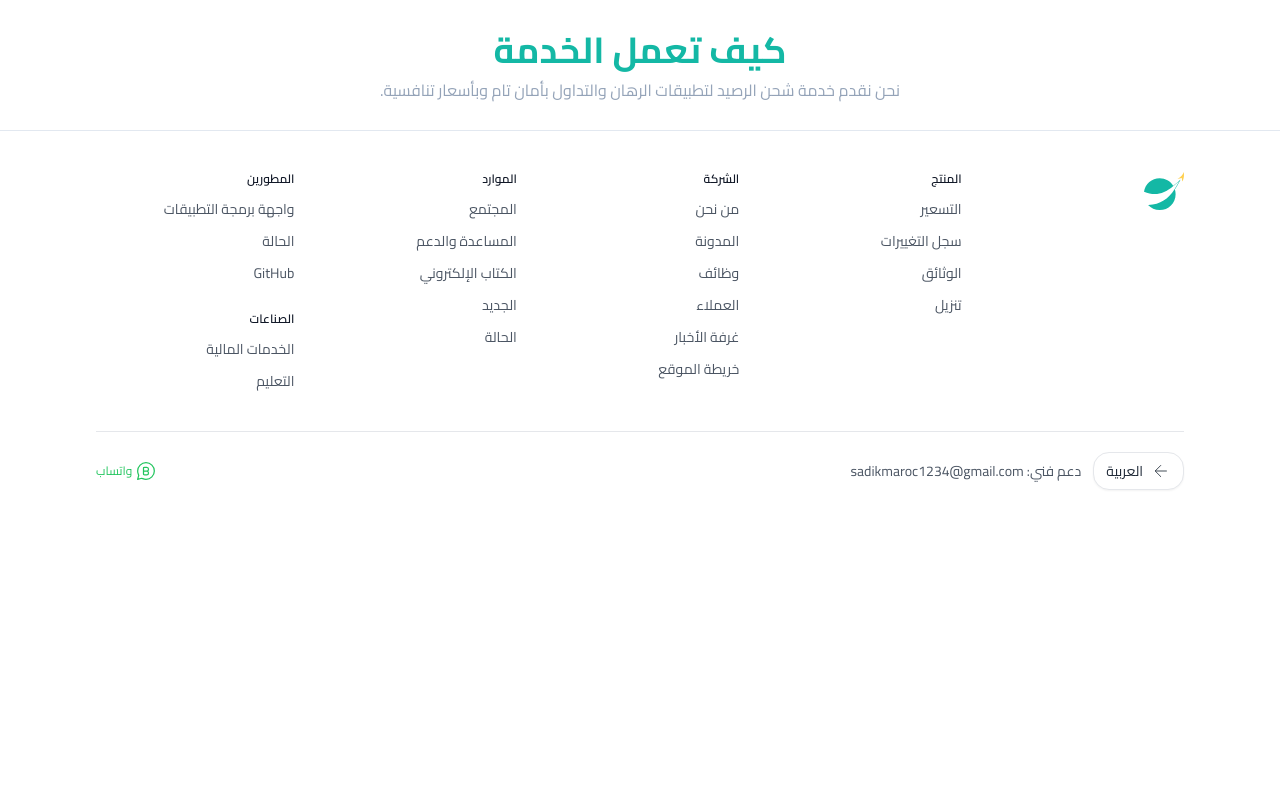
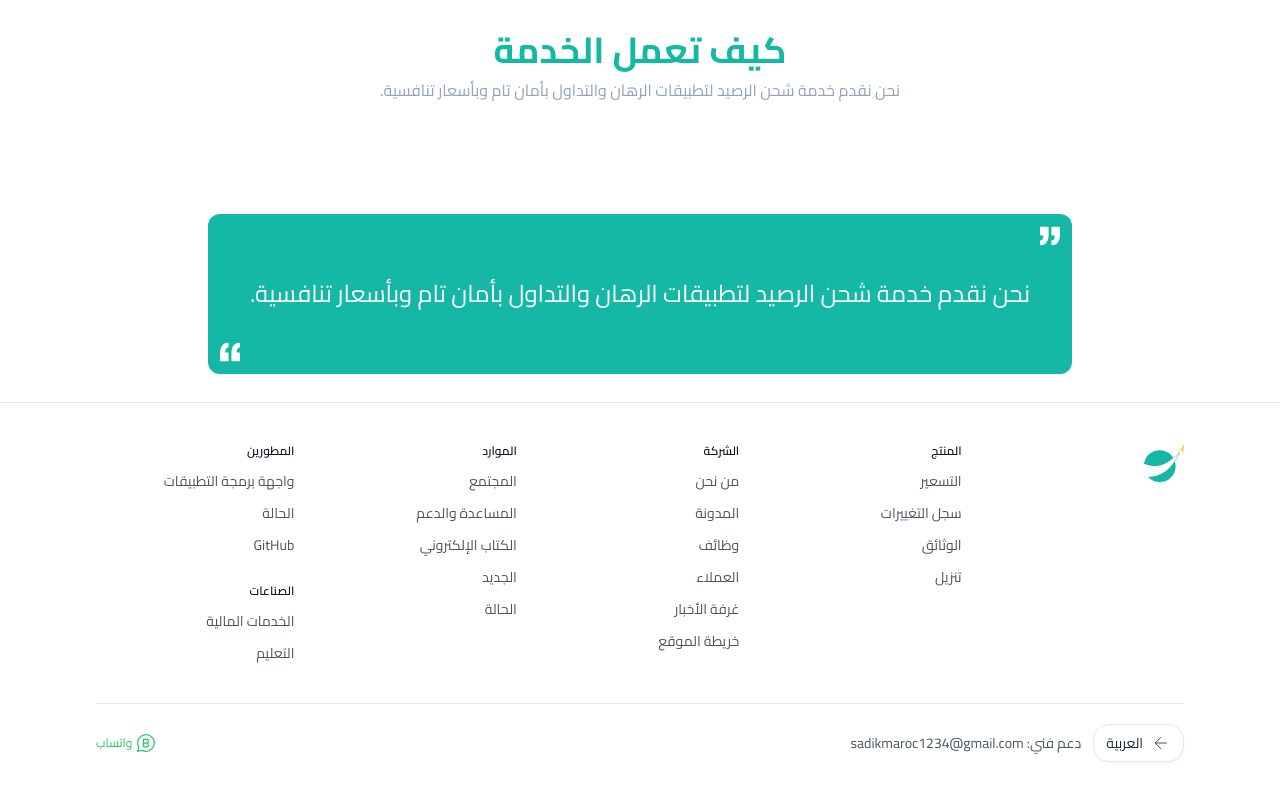
Before and after one commit to redaezziani/xbet, a Next.js app: page / in a window 1280 px wide. Shown: the part 1485-2285 px from the top of the page. Before the commit the page ends 2015 px from the top, so only its background shows below. Built offline with nearby package versions, Linux system fonts and the light colour scheme; a web font is replaced by a local one.

Commit message:
chore: Add client review section to home page

```diff
--- a/src/app/page.tsx
+++ b/src/app/page.tsx
@@ -6,6 +6,7 @@ import { ServiceSection } from '@/components/page-ui/service-section';
 import { MainSection } from '@/components/page-ui/main-section';
 import { InfiniteSlider } from '@/components/page-ui/slider';
 import { HowITWork } from '@/components/page-ui/how-it-work';
+import ClientRev from '@/components/page-ui/client-rev';
 
 export default function Home() {
   return (
@@ -17,6 +18,7 @@ export default function Home() {
       <ServiceSection />
       <InfiniteSlider />
       <HowITWork />
+      <ClientRev />
       <Footer />
     </main>
   );
--- /dev/null
+++ b/src/components/page-ui/client-rev.tsx
@@ -0,0 +1,19 @@
+import React from 'react'
+
+const ClientRev = () => {
+  return (
+    <div
+    className='mt-24 flex px-4 w-full max-w-4xl flex-col items-center justify-center gap-2'
+    >
+        <div className="w-full relative flex flex-col gap-4 justify-center items-center bg-primary rounded-sm p-4 h-40 ">
+                <img src="quotation-right.svg" alt="quote" className="absolute right-3 top-3 w-5 h-5" />
+                <p className="text-center text-2xl text-white ">
+                    نحن نقدم خدمة شحن الرصيد لتطبيقات الرهان والتداول بأمان تام وبأسعار تنافسية.
+                </p>
+                <img src="quotation-left.svg" alt="quote" className="absolute left-3 bottom-3 w-5 h-5" />
+        </div>
+    </div>
+  )
+}
+
+export default ClientRev
--- a/src/components/page-ui/how-it-work.tsx
+++ b/src/components/page-ui/how-it-work.tsx
@@ -10,6 +10,9 @@ export const HowITWork = () => {
         نحن نقدم خدمة شحن الرصيد لتطبيقات الرهان والتداول بأمان تام وبأسعار تنافسية.
       </p>
 
+      <div className="">
+
+      </div>
     </div>
   )
 }
```
Also changed, not shown: public/quotation-left.svg (added), public/quotation-right.svg (added).
